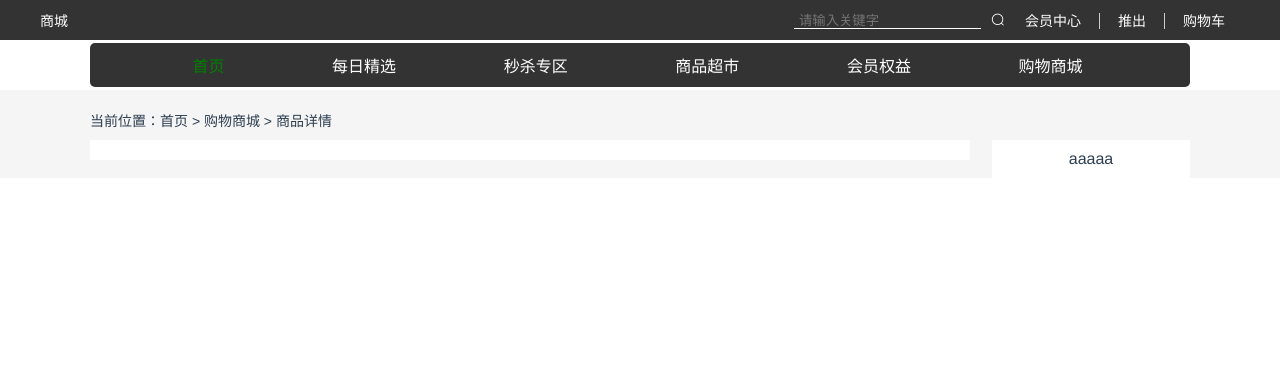
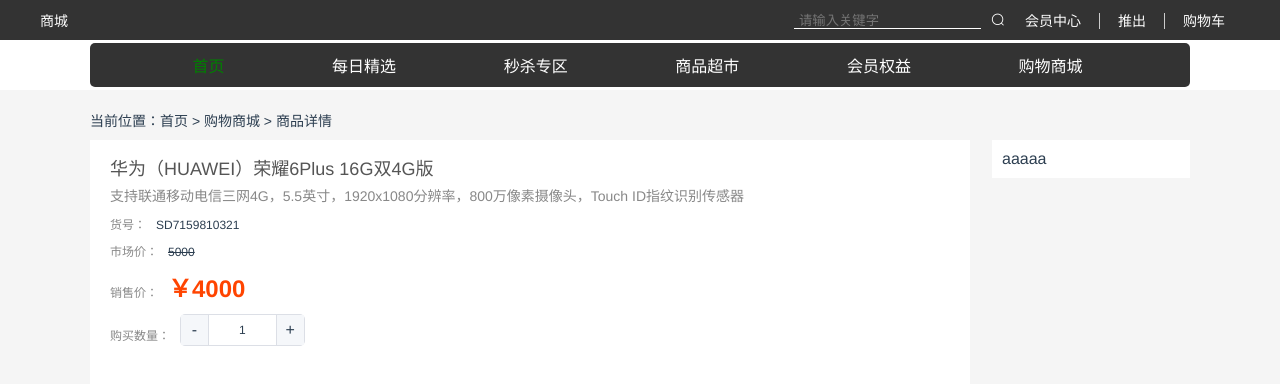
Before and after one commit to SquidwardTentacles/mail, a Vue app: page /goodsInfo in a window 1280 px wide. Shown: the top 384 px of the page. Built offline with nearby package versions, Linux system fonts and the light colour scheme; no server answers.

Commit message:
商品详情

```diff
--- a/src/App.vue
+++ b/src/App.vue
@@ -9,7 +9,6 @@
   font-family: "Avenir", Helvetica, Arial, sans-serif;
   -webkit-font-smoothing: antialiased;
   -moz-osx-font-smoothing: grayscale;
-  text-align: center;
   color: #2c3e50;
 }
 .width {
--- a/src/views/goodsInfo.vue
+++ b/src/views/goodsInfo.vue
@@ -4,8 +4,34 @@
     <div class="flexbox between outer-box width">
       <div class="left-box">
         <div class="detail-box">
-          <div class="buy-goods">
-
+          <div class="buy-goods flexbox between">
+            <div class="img-box"
+                 v-if="show">
+              <img :src="images.normal_size[0].url"
+                   alt="">
+            </div>
+            <div class="right-detail-message">
+              <div class="title">
+                <p>华为（HUAWEI）荣耀6Plus 16G双4G版</p>
+                <span class="label">支持联通移动电信三网4G，5.5英寸，1920x1080分辨率，800万像素摄像头，Touch ID指纹识别传感器</span>
+              </div>
+              <div>
+                <span class="label">货号：</span>
+                <span class="content">SD7159810321</span>
+              </div>
+              <div>
+                <span class="label">市场价：</span>
+                <del><span class="content">5000</span></del>
+              </div>
+              <div>
+                <span class="label">销售价：</span>
+                <span class="now-price">￥4000</span>
+              </div>
+              <div class="flexbox j-start buy-num">
+                <span class="label">购买数量：</span>
+                <div><span class="add-icon one">-</span> <span class="num">1</span> <span class="add-icon two">+</span></div>
+              </div>
+            </div>
           </div>
           <div v-html="goodsDataArr.content"
                class="goods-ses-show width"></div>
@@ -22,7 +48,16 @@
 export default {
   data () {
     return {
-      goodsDataArr: []
+      goodsDataArr: [],
+      images: {
+        normal_size: [
+          { id: '', url: '' }
+        ],
+        large_size: [
+          { id: '', url: '' }
+        ]
+      },
+      show: false
     }
   },
   mounted () {
@@ -36,8 +71,6 @@
           let imgList = res.data.imgList
           // this.images.thumbs[0].url = imgList[0].original_path
           // this.images.thumbs[1].url = imgList[0].thumb_path
-          this.images.normal_size[0].url = imgList[1].original_path
-          this.images.normal_size[1].url = imgList[1].thumb_path
           imgList.map((cur, index) => {
             let obj = {
               id: index,
@@ -76,8 +109,82 @@
       background-color: #fff;
       padding: 10px;
       box-sizing: border-box;
-      // .goods-ses-show {
-      // }
+      .detail-box {
+        .buy-goods {
+          height: 350px;
+          .img-box {
+            height: 100%;
+            img {
+              width: 350px;
+              margin: 10px;
+              height: 100%;
+            }
+          }
+          .right-detail-message {
+            font-size: 12px;
+            height: 100%;
+            padding: 10px;
+            box-sizing: border-box;
+            div {
+              margin-bottom: 10px;
+              vertical-align: middle;
+              &.buy-num {
+                div {
+                  border: 1px solid #dcdfe6;
+                  border-radius: 5px;
+                  span {
+                    vertical-align: middle;
+                    display: inline-block;
+                    text-align: center;
+                    line-height: 30px;
+                    height: 30px;
+                    &.add-icon {
+                      width: 27px;
+                      height: 30px;
+                      background-color: #f5f7fa;
+                      font-size: 16px;
+                      cursor: pointer;
+                      &.one {
+                        border-right: 1px solid #dcdfe6;
+                      }
+                      &.two {
+                        border-left: 1px solid #dcdfe6;
+                      }
+                    }
+                    &.num {
+                      width: 60px;
+                    }
+                  }
+                }
+              }
+              .now-price {
+                margin-right: 5px;
+                color: #f40;
+                font-size: 24px;
+                font-weight: 700;
+                // font-style: normal;
+              }
+            }
+            .title {
+              margin-bottom: 10px;
+              p {
+                color: #555;
+                line-height: 1.1em;
+                font-size: 18px;
+                margin-bottom: 5px;
+              }
+              .label {
+                font-size: 14px;
+                margin: 0;
+              }
+            }
+            .label {
+              color: #888;
+              margin-right: 10px;
+            }
+          }
+        }
+      }
     }
     .right-box {
       padding: 10px;
```
